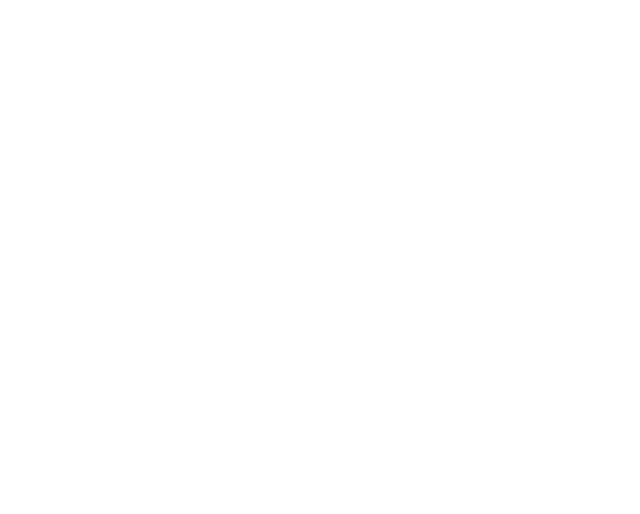
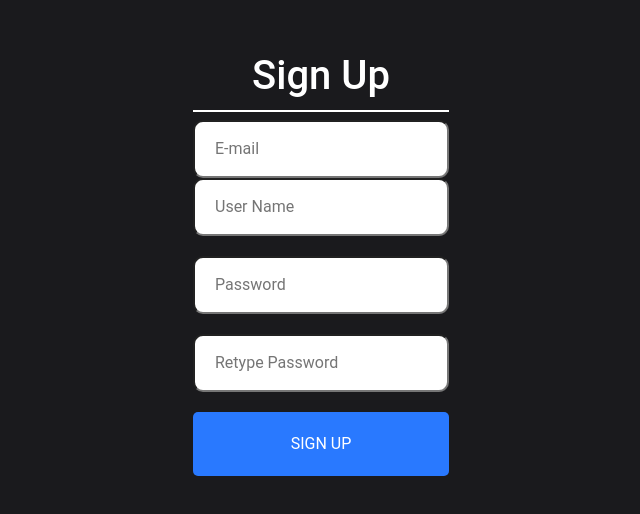
Before and after one commit to JMantis0/spectrum-messaging, a React (Create React App) app in the folder client/: page /login in a window 1280 px wide. Shown: the part 136-650 px from the top of the page, without its empty margins (319-959 px from the left). Built offline with nearby package versions, Linux system fonts and the light colour scheme; a web font is replaced by a local one.

Commit message:
Login/Signup exists and routes

```diff
--- a/client/src/App.js
+++ b/client/src/App.js
@@ -2,7 +2,8 @@
 import logo from "./logo.svg";
 import "./App.css";
 import TheLordsComponent from "./components/Lord/TheLordsComponent";
-import SignUp from "./components/SignUp/SignUp"
+import SignUp from "./components/SignUp/SignUp";
+import Login from "./components/Login/Login";
 import Chat from "./components/Chat/Chat";
 import Join from "./components/Join/Join";
 
@@ -12,9 +13,10 @@
   return (
     <Router>
       <Route path="lord">
-          <TheLordsComponent />
+        <TheLordsComponent />
       </Route>
       <Route path="/" exact component={SignUp} />
+      <Route path="/login" exact component={Login} />
       <Route path="/join" component={Join} />
       <Route path="/chat" component={Chat} />
     </Router>
--- a/client/src/components/Chat/Chat.js
+++ b/client/src/components/Chat/Chat.js
@@ -1,9 +1,7 @@
 import React, { useState, useEffect } from "react";
 import queryString from "query-string";
 import io from "socket.io-client";
-
 import Input from "../Input/Input";
-
 import "./Chat.css";
 
 let socket;
--- /dev/null
+++ b/client/src/components/Login/Login.css
@@ -0,0 +1,75 @@
+html,
+body {
+  font-family: "Roboto", sans-serif;
+  padding: 0;
+  margin: 0;
+}
+
+#root {
+  height: 100vh;
+}
+
+* {
+  box-sizing: border-box;
+}
+
+.LoginOuterContainer {
+  display: flex;
+  justify-content: center;
+  text-align: center;
+  height: 100vh;
+  align-items: center;
+  background-color: #1a1a1d;
+}
+
+.LoginInnerContainer {
+  width: 20%;
+}
+
+.LoginInput {
+  border-radius: 10px;
+  padding: 15px 20px;
+  width: 100%;
+}
+
+.heading {
+  color: white;
+  font-size: 2.5em;
+  padding-bottom: 10px;
+  border-bottom: 2px solid white;
+}
+
+.button {
+  color: #fff !important;
+  text-transform: uppercase;
+  text-decoration: none;
+  background: #2979ff;
+  padding: 20px;
+  border-radius: 5px;
+  display: inline-block;
+  border: none;
+  width: 100%;
+}
+
+.mt-20 {
+  margin-top: 20px;
+}
+
+@media (min-width: 320px) and (max-width: 480px) {
+  .LoginOuterContainer {
+    height: 100%;
+  }
+
+  .LoginInnerContainer {
+    width: 90%;
+  }
+}
+
+button:focus {
+  outline: 0;
+}
+
+#pwMatchDiv {
+  color: red;
+  font-size: 1vw;
+}
--- /dev/null
+++ b/client/src/components/Login/Login.js
@@ -0,0 +1,132 @@
+import React, { useState } from "react";
+import { Link } from "react-router-dom";
+import axios from "axios";
+
+import "./Login.css";
+
+function Login() {
+  const [email, setEmail] = useState("");
+  const [userName, setUserName] = useState("");
+  const [password, setPassword] = useState("");
+  const [passwordRetype, setPasswordRetype] = useState("");
+  const [infoMessage, setInfoMessage] = useState("");
+  const [alertDisplay, setAlertDisplay] = useState("none");
+
+  //  This function validates user input by checking to make sure the passwords satisfy
+  //  Security requirements.  It also checks that the retype matches the original type.
+  //  Returns false if the tests fail, true if they pass.
+  //  The returned boolean is used by the Link component.
+  function handleLoginClick() {
+    console.log("Inside handleLoginCLick");
+    if (password !== passwordRetype) {
+      setInfoMessage("Your passwords do not match");
+      setAlertDisplay("block");
+      return false;
+    } else {
+      const pwRegEx = new RegExp(
+        "^(?=.*[a-z])(?=.*[A-Z])(?=.*[0-9])(?=.*[+!@#$%^&*])(?=.{8,})"
+      );
+      const passwordPasses = pwRegEx.test(password);
+
+      if (!passwordPasses) {
+        setInfoMessage(
+          "Password must have:\n    - minimum 8 characters\n    - one number\n    - one lowercase letter\n    - one uppercase letter\n    - one special-character"
+        );
+        setAlertDisplay("block");
+        return false;
+      }
+      //  Passwords match and pass requirements
+      axios
+        .post("crud/createUser", {
+          email,
+          password,
+          userName,
+        })
+        .then((response) =>
+          console.log("response from crud/createUser route", response)
+        )
+        .catch((err) => console.log("There was an error: ", err));
+      return true;
+    }
+  }
+
+  function consoleState() {
+    console.log("alertDisplay", alertDisplay);
+    console.log("email", email);
+    console.log("userName", userName);
+    console.log("password", password);
+    console.log("passwordRetype", passwordRetype);
+    console.log(password === passwordRetype);
+    console.log(typeof password, typeof passwordRetype);
+  }
+  return (
+    <div className="LoginOuterContainer">
+      <div className="LoginInnerContainer">
+        <h1 className="heading">Sign Up</h1>
+        {/* <button onClick={consoleState}>Console Logs</button> */}
+        <div>
+          <input
+            placeholder="E-mail"
+            className="LoginInput"
+            type="text"
+            onChange={(event) => setEmail(event.target.value)}
+          />
+        </div>
+        <div>
+          <input
+            placeholder="User Name"
+            className="LoginInput"
+            type="text"
+            onChange={(event) => setUserName(event.target.value)}
+          />
+        </div>
+        <div>
+          <input
+            placeholder="Password"
+            className="LoginInput mt-20"
+            type="password"
+            onChange={(event) => setPassword(event.target.value)}
+          />
+        </div>
+        <div>
+          <input
+            placeholder="Retype Password"
+            className="LoginInput mt-20"
+            type="password"
+            onChange={(event) => setPasswordRetype(event.target.value)}
+          />
+        </div>
+        <div
+          style={{ display: alertDisplay }}
+          id="alert"
+          className="alert alert-danger"
+          role="alert"
+        >
+          <span
+            className="glyphicon glyphicon-exclamation-sign"
+            aria-hidden="true"
+          ></span>
+          <span className="sr-only">Error:</span> {infoMessage}
+        </div>
+
+        <Link
+          onClick={(e) => {
+            console.log(e);
+            const pass = handleLoginClick();
+            console.log(pass);
+            if (!pass) {
+              e.preventDefault();
+            }
+          }}
+          to={"/join"}
+        >
+          <button className={"button mt-20"} type="submit">
+            Sign UP
+          </button>
+        </Link>
+      </div>
+    </div>
+  );
+}
+
+export default Login;
--- a/client/src/components/SignUp/SignUp.css
+++ b/client/src/components/SignUp/SignUp.css
@@ -1,5 +1,6 @@
-html, body {
-  font-family: 'Roboto', sans-serif;
+html,
+body {
+  font-family: "Roboto", sans-serif;
   padding: 0;
   margin: 0;
 }
@@ -18,7 +19,7 @@
   text-align: center;
   height: 100vh;
   align-items: center;
-  background-color: #1A1A1D;
+  background-color: #1a1a1d;
 }
 
 .signUpInnerContainer {
@@ -26,7 +27,7 @@
 }
 
 .signUpInput {
-  border-radius: 0;
+  border-radius: 10px;
   padding: 15px 20px;
   width: 100%;
 }
@@ -42,7 +43,7 @@
   color: #fff !important;
   text-transform: uppercase;
   text-decoration: none;
-    background: #2979FF;
+  background: #2979ff;
   padding: 20px;
   border-radius: 5px;
   display: inline-block;
@@ -62,8 +63,6 @@
   .signUpInnerContainer {
     width: 90%;
   }
-
-
 }
 
 button:focus {
@@ -71,6 +70,6 @@
 }
 
 #pwMatchDiv {
-  color:red;
+  color: red;
   font-size: 1vw;
 }
--- a/client/src/components/SignUp/SignUp.js
+++ b/client/src/components/SignUp/SignUp.js
@@ -3,7 +3,6 @@
 import axios from "axios";
 
 import "./SignUp.css";
-import Axios from "axios";
 
 function SignUp() {
   const [email, setEmail] = useState("");
@@ -37,15 +36,18 @@
         return false;
       }
       //  Passwords match and pass requirements
-      axios.post("crud/createUser", {
-        email,
-        password,
-        userName
-      }).then(response => console.log("response from crud/createUser route", response))
-      .catch(err => console.log("There was an error: ", err))
+      axios
+        .post("crud/createUser", {
+          email,
+          password,
+          userName,
+        })
+        .then((response) =>
+          console.log("response from crud/createUser route", response)
+        )
+        .catch((err) => console.log("There was an error: ", err));
       return true;
     }
-
   }
 
   function consoleState() {
@@ -61,7 +63,7 @@
     <div className="signUpOuterContainer">
       <div className="signUpInnerContainer">
         <h1 className="heading">Sign Up</h1>
-        <button onClick={consoleState}>Console Logs</button>
+        {/* <button onClick={consoleState}>Console Logs</button> */}
         <div>
           <input
             placeholder="E-mail"
@@ -112,7 +114,7 @@
             console.log(e);
             const pass = handleSignUpClick();
             console.log(pass);
-            if(!pass) {
+            if (!pass) {
               e.preventDefault();
             }
           }}
@@ -122,6 +124,7 @@
             Sign UP
           </button>
         </Link>
+        <a href="../Login">already have an account?</a>
       </div>
     </div>
   );
```
Also changed, not shown: 1 other file (tests, documents, lock files or other folders). Lines whose indentation alone changed are shown as unchanged.
